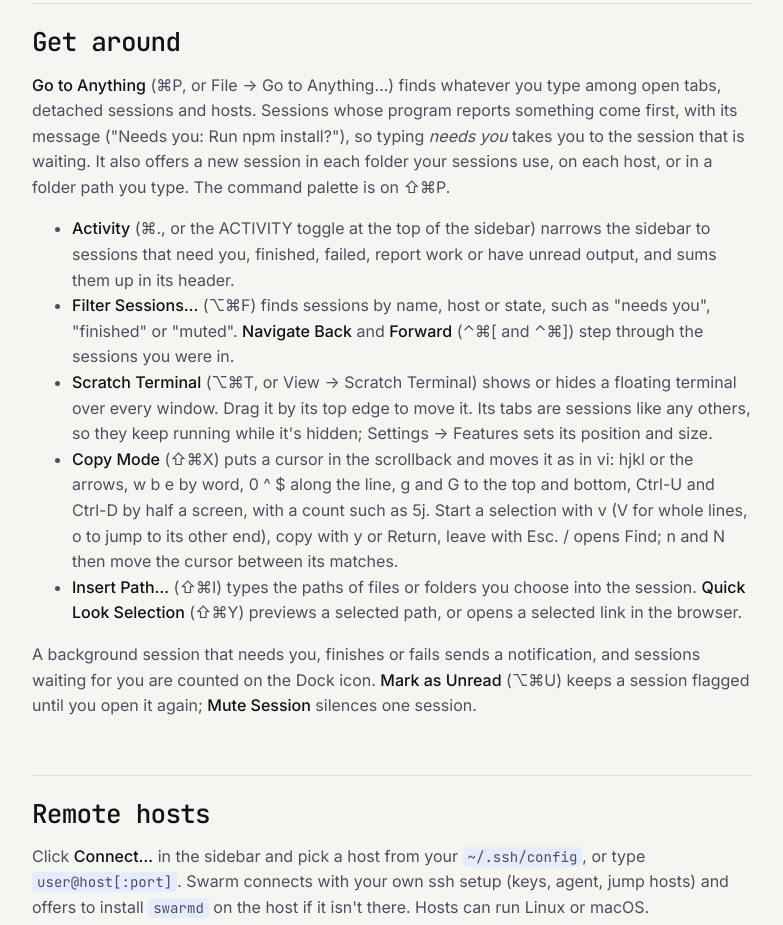
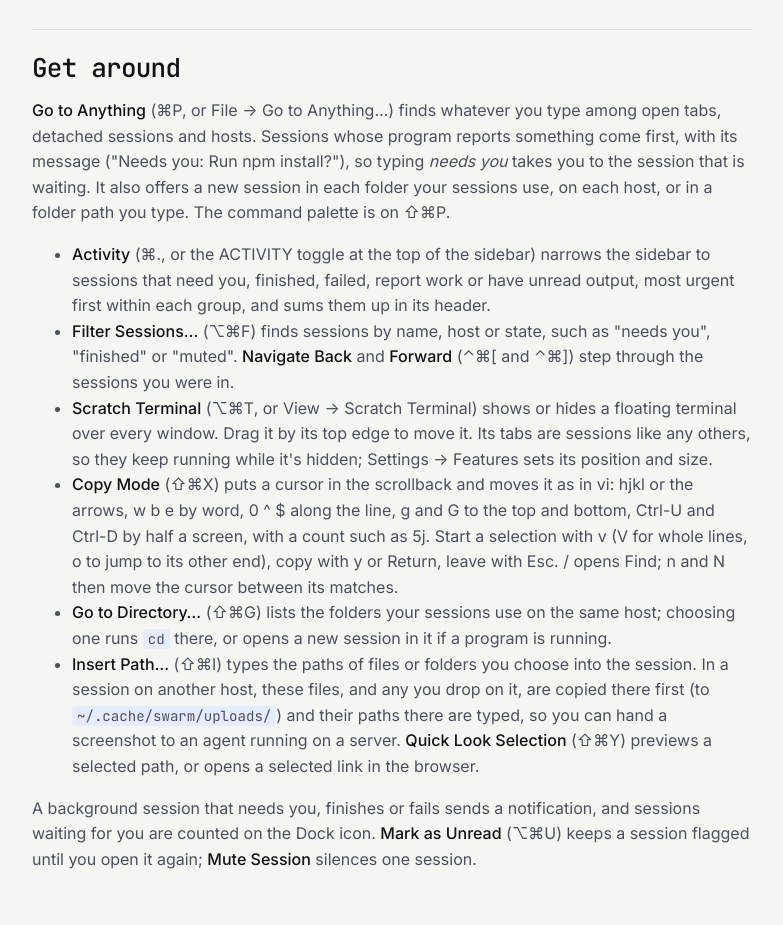
Before and after one commit to arturborycki/swarm-term, an Astro site in the folder site/: page /docs in a window 1280 px wide. Shown: the part 1821-2746 px from the top of the page, without its empty margins (324-1107 px from the left). Built offline with nearby package versions, Linux system fonts and the light colour scheme; Astro itself is replaced by a stand-in of ours.

Commit message:
Docs: files into remote sessions, Go to Directory, Rename Pane, Activity order
Co-Authored-By: Claude Opus 5.5 <noreply@anthropic.com>

```diff
--- a/site/src/pages/docs.astro
+++ b/site/src/pages/docs.astro
@@ -75,6 +75,7 @@ const toc = [
         remote, can share one window, and they keep running as they move. Drag the dividers to resize.
       </p>
       <p>
+        <strong>Rename Pane…</strong> names just the focused pane's session; renaming a tab names all of its sessions.
         The Session menu also moves panes and tabs around: <strong>Move Pane to New Tab</strong>,{' '}
         <strong>Move Pane to Tab…</strong> (choose the tab in Go to Anything), <strong>Move Pane to New Window</strong>{' '}
         and <strong>Move Tab to New Window</strong>.
@@ -95,7 +96,8 @@ const toc = [
       <ul>
         <li>
           <strong>Activity</strong> (⌘., or the ACTIVITY toggle at the top of the sidebar) narrows the sidebar to
-          sessions that need you, finished, failed, report work or have unread output, and sums them up in its header.
+          sessions that need you, finished, failed, report work or have unread output, most urgent first within each
+          group, and sums them up in its header.
         </li>
         <li>
           <strong>Filter Sessions…</strong> (⌥⌘F) finds sessions by name, host or state, such as "needs you", "finished"
@@ -114,7 +116,14 @@ const toc = [
           Return, leave with Esc. / opens Find; n and N then move the cursor between its matches.
         </li>
         <li>
-          <strong>Insert Path…</strong> (⇧⌘I) types the paths of files or folders you choose into the session.{' '}
+          <strong>Go to Directory…</strong> (⇧⌘G) lists the folders your sessions use on the same host; choosing one
+          runs <code>cd</code> there, or opens a new session in it if a program is running.
+        </li>
+        <li>
+          <strong>Insert Path…</strong> (⇧⌘I) types the paths of files or folders you choose into the session. In a
+          session on another host, these files, and any you drop on it, are copied there first (to{' '}
+          <code>~/.cache/swarm/uploads/</code>) and their paths there are typed, so you can hand a screenshot to an agent
+          running on a server.{' '}
           <strong>Quick Look Selection</strong> (⇧⌘Y) previews a selected path, or opens a selected link in the browser.
         </li>
       </ul>
```
